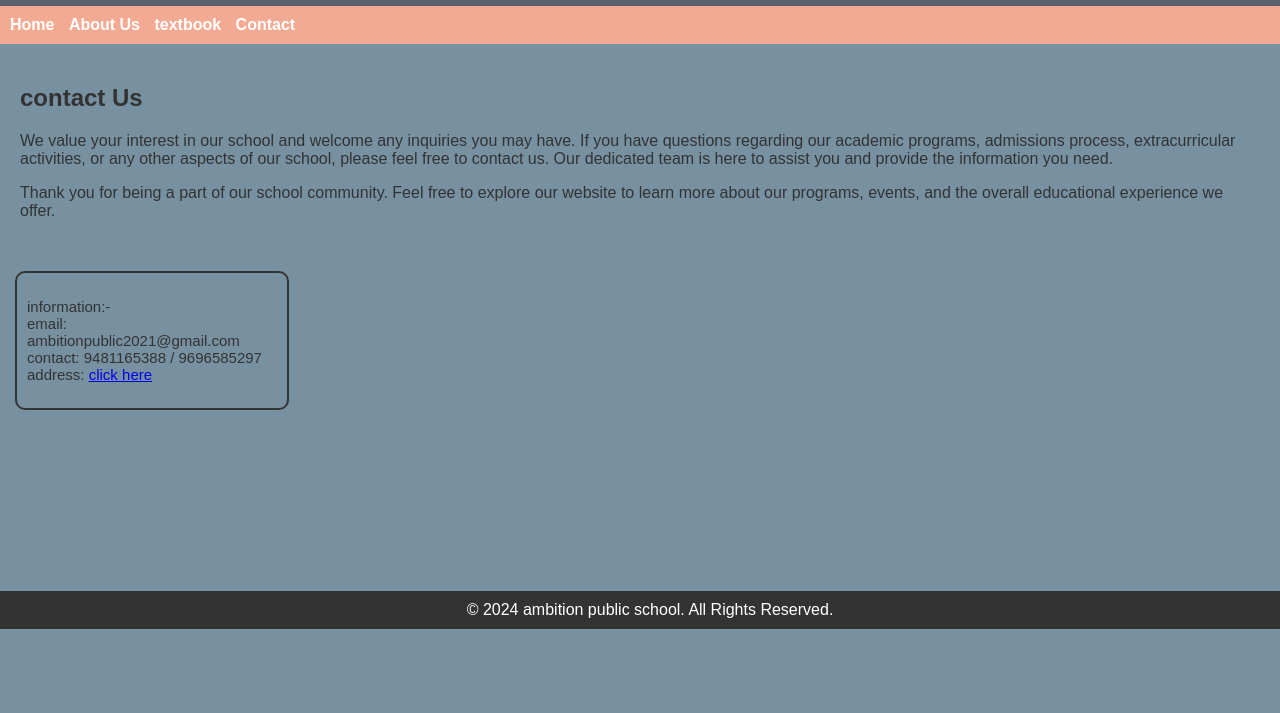
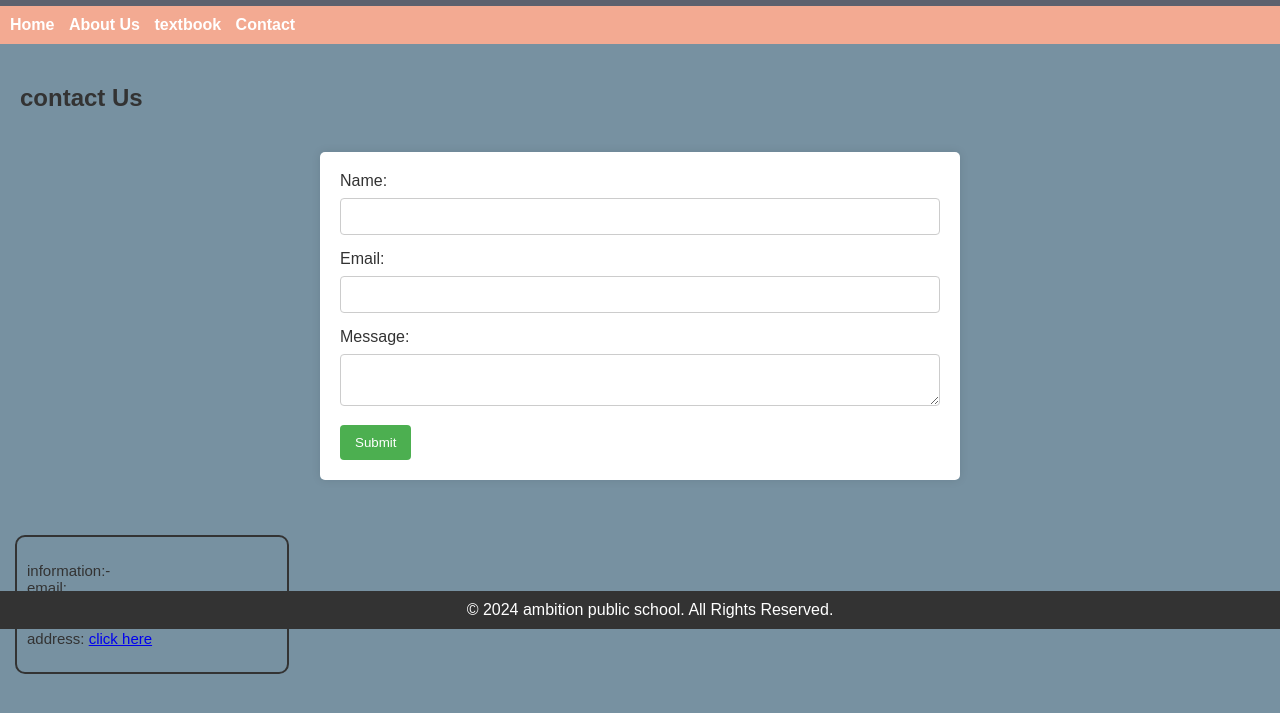
Before and after one commit to visheshsingh009/ambitionpublicschool, a plain HTML site: page contact.html in a window 1280 px wide. Shown: the part 171-884 px from the top of the page. Before the commit the page ends 800 px from the top, so only its background shows below. Drawn offline with Linux system fonts and the light colour scheme.

Commit message:
Update contact.html

```diff
--- a/contact.html
+++ b/contact.html
@@ -59,6 +59,45 @@
       bottom: 0;
       width: 100%;
     }
+    section {
+            padding: 20px;
+        }
+
+        form {
+            max-width: 600px;
+            margin: 0 auto;
+            background-color: #fff;
+            padding: 20px;
+            border-radius: 5px;
+            box-shadow: 0 0 10px rgba(0, 0, 0, 0.1);
+        }
+
+        label {
+            display: block;
+            margin-bottom: 8px;
+        }
+
+        input, textarea {
+            width: 100%;
+            padding: 10px;
+            margin-bottom: 15px;
+            border: 1px solid #ccc;
+            border-radius: 4px;
+            box-sizing: border-box;
+        }
+        button {
+            background-color: #4caf50;
+            color: #fff;
+            padding: 10px 15px;
+            border: none;
+            border-radius: 4px;
+            cursor: pointer;
+        }
+
+        button:hover {
+            background-color: #45a049;
+        }
+    </style>
   </style>
 </head>
 <body>
@@ -77,11 +116,20 @@
 
   <main>
     <h2>contact Us</h2>
+    <section id="contact">
+      <form action="https://formspree.io/f/mnqendbp" method="POST">
+          <label for="name">Name:</label>
+          <input type="text" id="name" name="name" required>
 
-    <p>We value your interest in our school and welcome any inquiries you may have. If you have questions regarding our academic programs, admissions process, extracurricular activities, or any other aspects of our school, please feel free to contact us. Our dedicated team is here to assist you and provide the information you need.</p>
+          <label for="email">Email:</label>
+          <input type="email" id="email" name="email" required>
 
+          <label for="message">Message:</label>
+          <textarea id="message" name="message" required></textarea>
 
-    <p>Thank you for being a part of our school community. Feel free to explore our website to learn more about our programs, events, and the overall educational experience we offer.</p>
+          <button type="submit">Submit</button>
+      </form>
+  </section>
   </main>
 <div class="text-box">
     <p style="font-size: 15px;">information:-<br>
```
